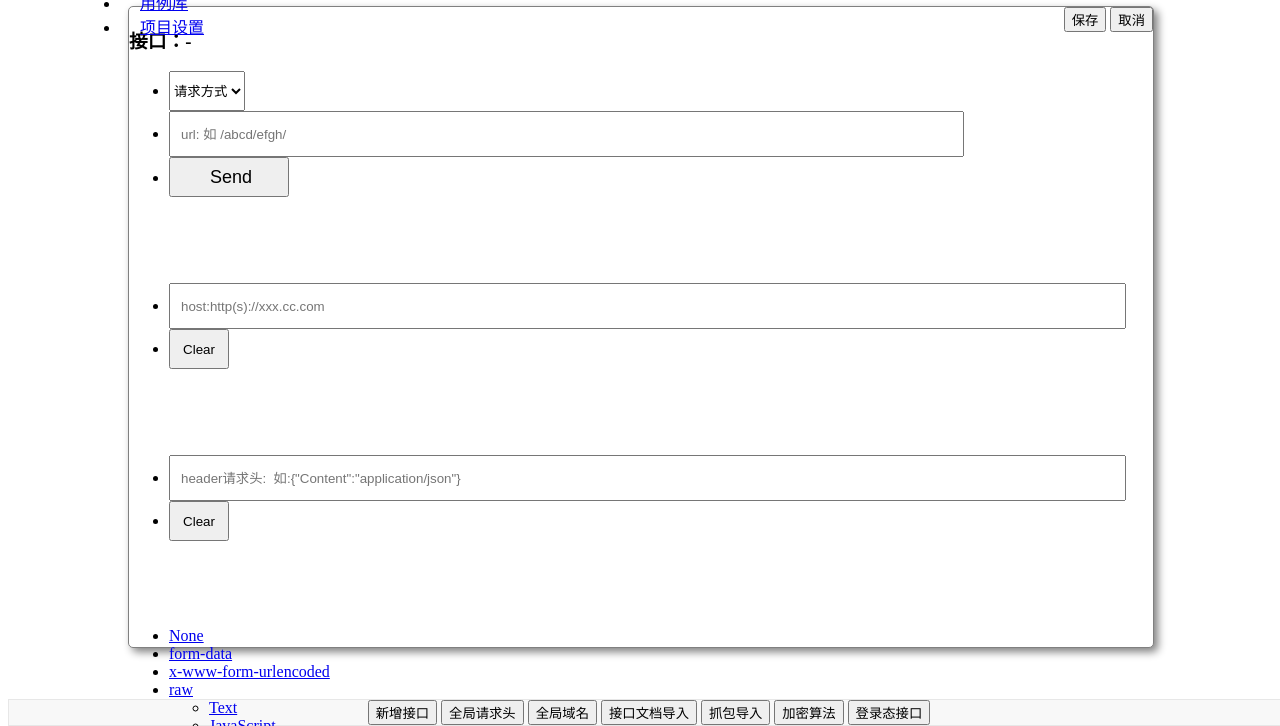
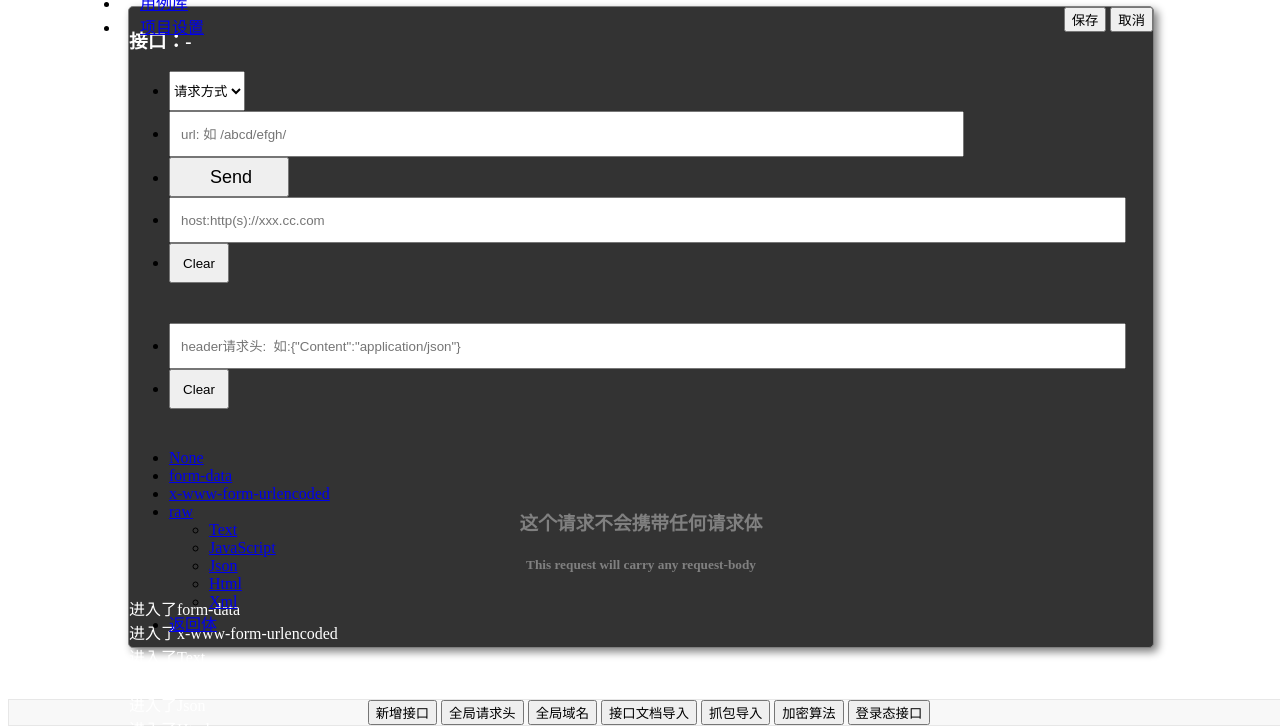
Before and after one commit to Mahumd/APITestPlatform, a Django app: template apitest/MyApp/templates/P_apis.html in a window 1280 px wide. Shown: the part 74-800 px from the top of the page. Run offline with Django 3.2, Linux system fonts and the light colour scheme; the template is opened without the code that fills it, so the values that code supplies are empty.

Commit message:
修复nav标签postion问题

```diff
--- a/apitest/MyApp/templates/P_apis.html
+++ b/apitest/MyApp/templates/P_apis.html
@@ -121,15 +121,15 @@
 </div>
 
 {#调试弹窗及函数#}
-<div id="ts" style="width: 80%;height: 80%;background-color: white;position: fixed;left: 10%;top: 10%;border-radius: 5px;box-shadow: 4px 4px 8px grey;border: 1px solid grey">
+<div id="ts" style="width: 80%;height: 80%;background-color: #333333 ;position: fixed;left: 10%;top: 10%;border-radius: 5px;box-shadow: 4px 4px 8px grey;border: 1px solid grey">
     <div class="btn-group" style="float: right">
         <button type="button" class="btn btn-success">保存</button>
         <button type="button" class="btn btn-danger">取消</button>
     </div>
 
-    <h3>接口：<small></small>-<small></small></h3>
+    <h3 style="color: white">接口：<small></small>-<small></small></h3>
 
-    <ul class="navbar-nav" style="width: 98%">
+    <ul class="nav navbar-nav" style="width: 98%;height: 40px;position: relative">
         <li>
             <select class="form-control" style="height: 40px">
                 <option value="none">请求方式</option>
@@ -148,7 +148,7 @@
     </ul>
     <br><br><br>
 
-    <ul class="navbar-nav" style="width: 98%">
+    <ul class="nav navbar-nav" style="width: 98%;height: 40px ;position: relative">
         <li style="width: -webkit-calc(100% - 63px)">
             <input type="text" style="height: 40px;width: 100%;padding-left: 10px" placeholder="host:http(s)://xxx.cc.com">
         </li>
@@ -158,7 +158,7 @@
     </ul>
 
     <br><br><br>
-    <ul class="navbar-nav" style="width: 98%">
+    <ul class="nav navbar-nav" style="width: 98%;height: 40px; position: relative">
         <li style="width: -webkit-calc(100% - 63px)">
             <input type="text" style="height: 40px;width: 100%;padding-left: 10px" placeholder='header请求头:  如:{"Content":"application/json"}'>
         </li>
@@ -168,12 +168,12 @@
     </ul>
 
     <br><br><br>
-    <ul id="myTab" class="nav-tabs">
+    <ul id="myTab" class="nav nav-tabs" style="width: 100%;height: 40px;position: relative">
         <li class="active"><a href="#None" data-toggle="tab">None</a></li>
         <li><a href="#form-data" data-toggle="tab">form-data</a></li>
         <li><a href="#x-www-form-urlencoded" data-toggle="tab">x-www-form-urlencoded</a></li>
-        <li class="dropdown">
-            <a href="#" class="dropdown-toggle" data-toggle="dropdown">raw <b class="caret"></b></a>
+        <li  role="presentation" class="dropdown">
+            <a class="dropdown-toggle" data-toggle="dropdown" href="#" role="button" aria-haspopup="true" aria-expanded="false">raw <b class="caret"></b></a>
             <ul class="dropdown-menu" role="menu" aria-labelledby="myTabDrop1">
                 <li><a href="#Text" tabindex="-1" data-toggle="tab">Text</a></li>
                 <li><a href="#JavaScript" tabindex="-1" data-toggle="tab">JavaScript</a></li>
@@ -185,7 +185,7 @@
         <li><a href="#home" data-toggle="tab">返回体</a></li>
     </ul>
 
-    <div id="myTabContent" class="tab-content">
+    <div id="myTabContent" class="tab-content" style="color: white">
         <div class="tab-pane fade in active" id="None" style="text-align: center;color: grey">
             <h3>这个请求不会携带任何请求体</h3>
             <h5>This request will carry any request-body</h5>
```
